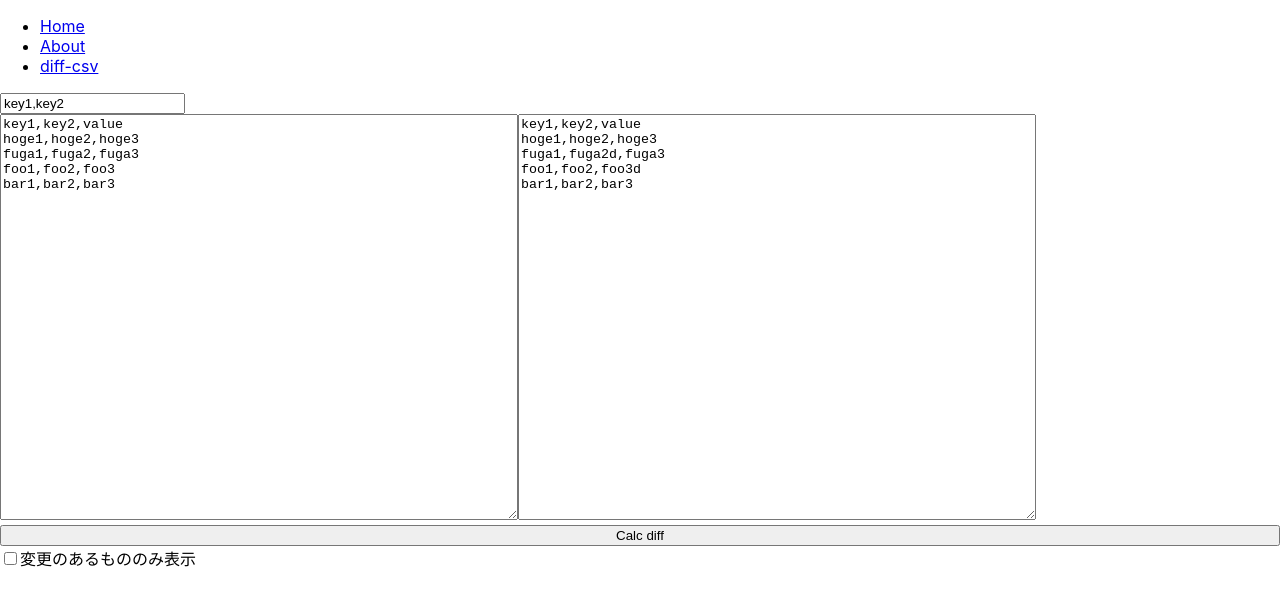
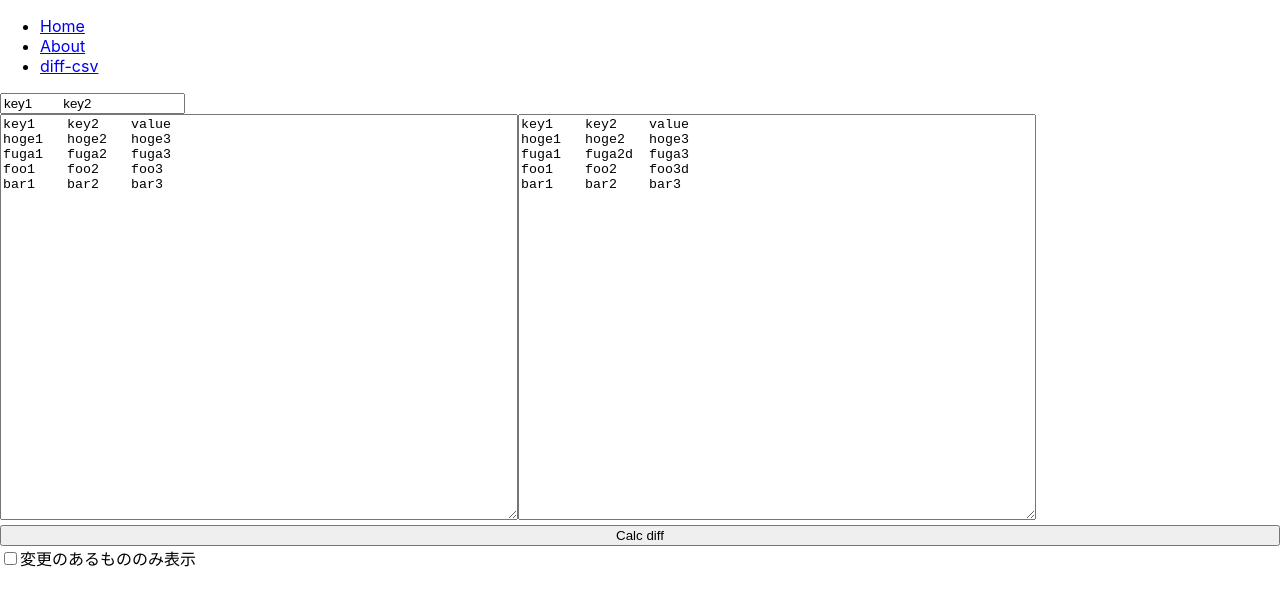
Before and after one commit to cattaka/webtoolbox, a React (Create React App) app: page /diff-csv in a window 1280 px wide. Shown: the top 606 px of the page. Built offline with nearby package versions, Linux system fonts and the light colour scheme.

Commit message:
Temp use tsv

```diff
--- a/src/@types/csv-string/index.d.ts
+++ b/src/@types/csv-string/index.d.ts
@@ -1,3 +1,3 @@
 declare module "csv-string" {
-  function parse(str: string): string[][];
+  function parse(input: string, separator?: string, quote?: string): string[][];
 }
--- a/src/diff-csv.tsx
+++ b/src/diff-csv.tsx
@@ -1,12 +1,10 @@
-import React, {ChangeEvent, useCallback} from 'react';
-import { useState } from 'react';
-import ReactDOM from 'react-dom';
+import React, { useState } from 'react';
 import styled from 'styled-components';
 import csvString from 'csv-string';
 
-const exampleKeys1 = "key1,key2";
-const exampleValue1 = "key1,key2,value\nhoge1,hoge2,hoge3\nfuga1,fuga2,fuga3\nfoo1,foo2,foo3\nbar1,bar2,bar3";
-const exampleValue2 = "key1,key2,value\nhoge1,hoge2,hoge3\nfuga1,fuga2d,fuga3\nfoo1,foo2,foo3d\nbar1,bar2,bar3";
+const exampleKeys1 = "key1\tkey2";
+const exampleValue1 = "key1\tkey2\tvalue\nhoge1\thoge2\thoge3\nfuga1\tfuga2\tfuga3\nfoo1\tfoo2\tfoo3\nbar1\tbar2\tbar3";
+const exampleValue2 = "key1\tkey2\tvalue\nhoge1\thoge2\thoge3\nfuga1\tfuga2d\tfuga3\nfoo1\tfoo2\tfoo3d\nbar1\tbar2\tbar3";
 
 type State = {
   keyColumns: string;
@@ -81,9 +79,9 @@ export default () => {
 }
 
 const calculateDiff = (keyColumnsStr: string, input1Str: string, input2Str: string): MarkedTable => {
-  const keyColumns = csvString.parse(keyColumnsStr)[0];
-  const input1 = csvString.parse(input1Str);
-  const input2 = csvString.parse(input2Str);
+  const keyColumns = csvString.parse(keyColumnsStr, "\t")[0];
+  const input1 = csvString.parse(input1Str, "\t");
+  const input2 = csvString.parse(input2Str, "\t");
 
   const columns1 = input1[0];
   const columns2 = input2[0];
```
